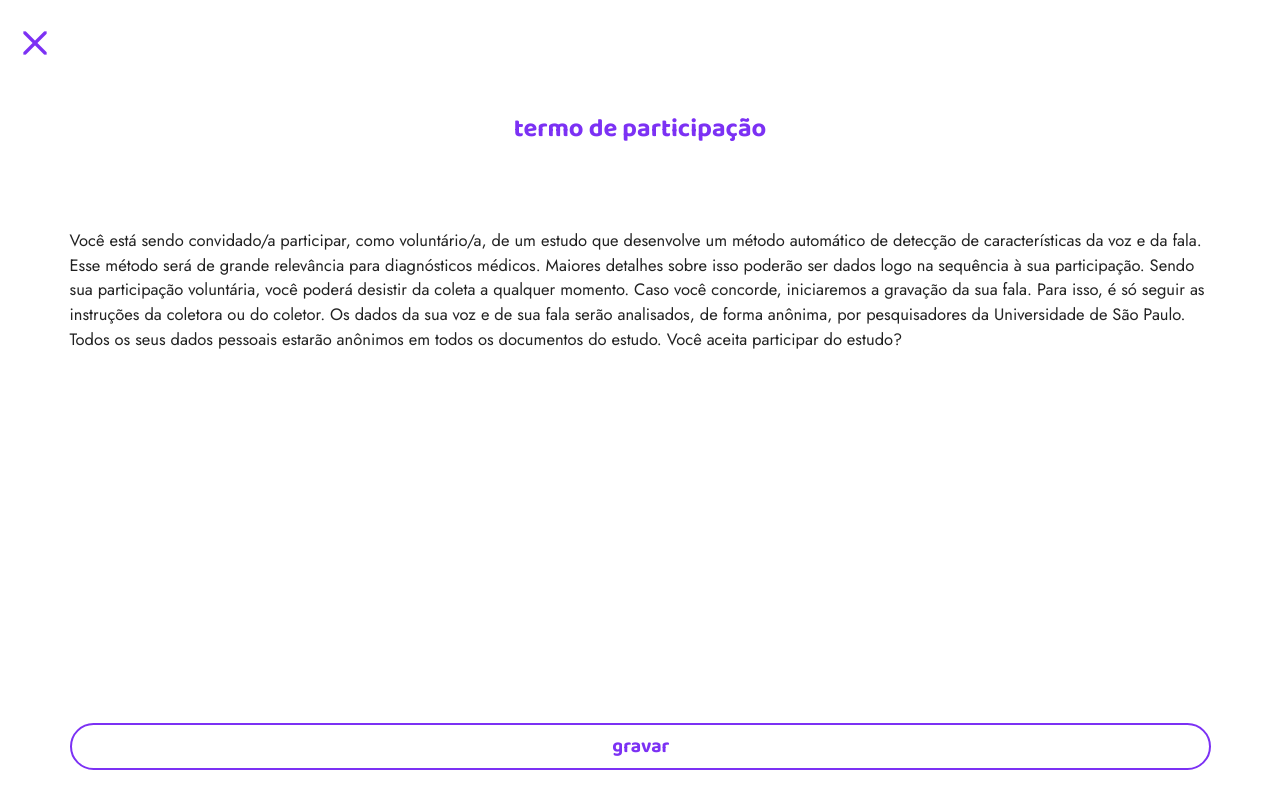
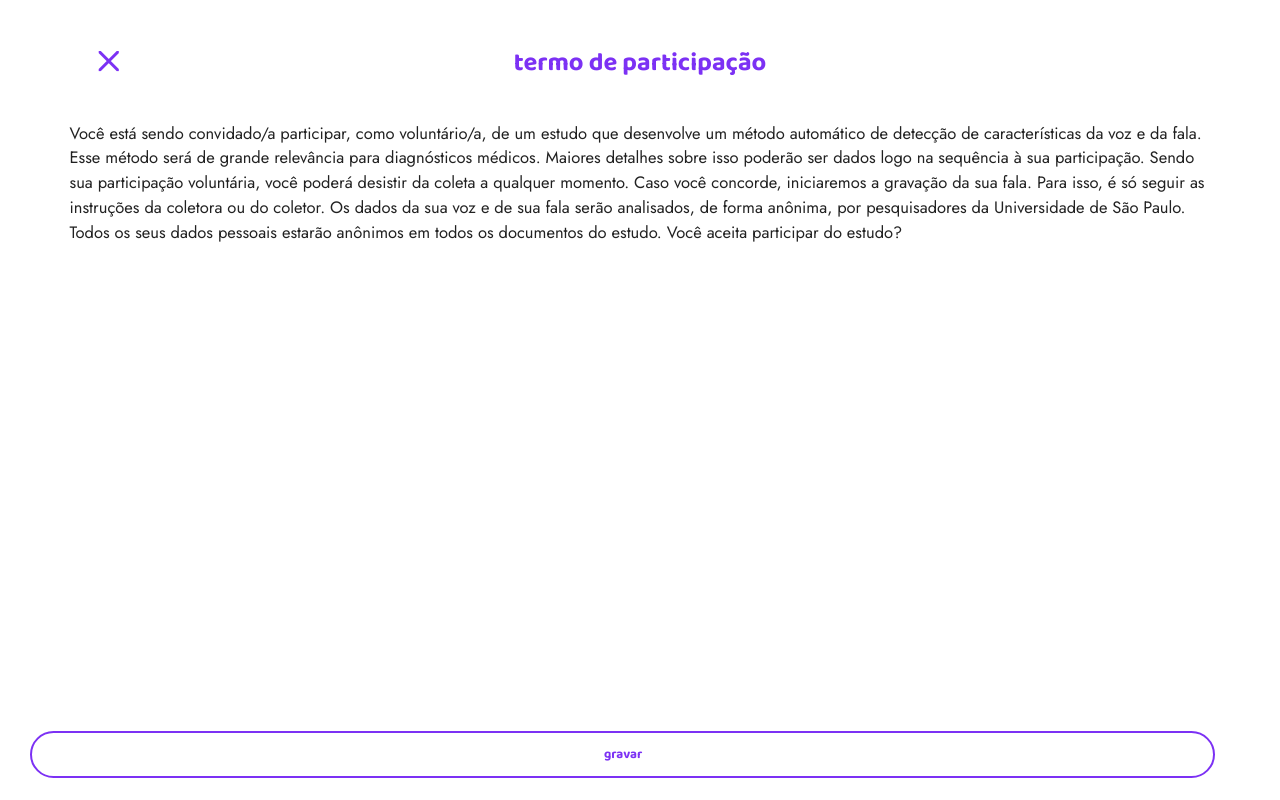
Before and after one commit to spirabr/PWA-App, a Vue app: page /gather/aceite in a window 1280 px wide. Built offline with nearby package versions, Linux system fonts and the light colour scheme.

Commit message:
Add all the modifications

```diff
--- a/src/App.vue
+++ b/src/App.vue
@@ -59,7 +59,6 @@ export default {
 
     display: flex;
     flex-direction: column;
-    justify-content: space-between;
   }
   .container .microphone {
     align-self: flex-start;
--- a/src/components/BackHomeButton.vue
+++ b/src/components/BackHomeButton.vue
@@ -1,7 +1,7 @@
 <template>
-  <router-link to="/">
+  <router-link class="close-btn" to="/">
 		<v-icon
-			class="close-btn"
+			class="margin-header icon-size"
 			color="var(--purple-color)"
 			x-large
 		>
@@ -18,8 +18,12 @@ export default {
 
 <style scoped>
 	.close-btn {
-		position: absolute !important;
-		top: 1.5rem;
-		left: 1rem;
+		text-decoration: none;
+	}
+	.margin-header {
+		margin: 14px 0 28px;
+	}
+	.icon-size {
+		font-size: 2.3rem !important;
 	}
 </style>
--- /dev/null
+++ b/src/components/GatherHeader.vue
@@ -0,0 +1,32 @@
+<template>
+  <header>
+    <v-row>
+      <v-col cols="2" class="d-flex align-center">
+        <back-home-button/>
+      </v-col>
+      <v-col cols="8">
+        <h1>{{ title }}</h1>
+      </v-col>
+    </v-row>
+  </header>
+</template>
+
+<script>
+import BackHomeButton from './BackHomeButton.vue';
+export default {
+  name: 'GatherHeader',
+  props: ['title'],
+  components: { BackHomeButton }
+};
+</script>
+
+<style scoped>
+h1 {
+  margin: 14px 0;
+}
+header {
+  width: 100% !important;
+  padding: 0 22px;
+  margin-bottom: 14px;
+}
+</style>
--- a/src/components/Microphone.vue
+++ b/src/components/Microphone.vue
@@ -1,20 +1,18 @@
 <template>
-  <v-container class="microphone">
+  <v-container :class="containerHeight">
     <v-btn
-      v-show="micState == 4 && Reset"
+      v-show="micState == 4 && reset"
       outlined
       rounded
-      block
       color="var(--grey-color-faded)"
       class="reset"
-      @click="reset"
+      @click="resetBtn"
     >
     refazer gravação
     </v-btn>
     <v-btn
       :outlined="micState < 4"
       rounded
-      block
       :color="btnColor"
       :class="micState < 4 ? '' : 'advance'"
       @click="toggleMic"
@@ -30,7 +28,7 @@ window.MediaRecorder = AudioRecorder;
 
 export default {
   name: 'Microphone',
-  props: [ 'Reset' ],
+  props: [ 'reset' ],
   data: () => ({
     micState: 0,
     audioURL: '',
@@ -105,7 +103,7 @@ export default {
       }
       else if (this.micState == 1){
         this.stopMicrophone();
-        if (!this.Reset) {
+        if (!this.reset) {
           this.micState = 4;
         }
       }
@@ -120,7 +118,7 @@ export default {
         this.$emit('ready');
       }
     },
-    reset() {
+    resetBtn() {
       this.audioURL = '';
       this.micState = 0;
       this.listener = undefined;
@@ -154,43 +152,53 @@ export default {
       default:
         return 'avançar';
       }
-    }
+    },
+    containerHeight() {
+      return {microphone: true, microphoneAfterRecorded: this.micState === 4, microphoneBeforeRecorded: this.micState != 4};
+    },
   }
 };
 </script>
 
 <style scoped>
   .container .microphone {
-    height: calc(17px + 2*47px);
     display: flex;
     flex-direction: column;
     justify-content: flex-end;
 
     align-self: flex-end;
     padding: 0;
+
+    position: fixed;
+    bottom: 22px;
+    left: 30px;
+
+    width: calc(100% - 2*30px);
   }
-  .v-btn:not(.v-btn--round).v-size--default {
-    height: 47px;
+  .container .microphoneAfterRecorded {
+    height: calc(17px + 2*47px);
   }
-  .v-btn:not(.v-btn--round).v-size--default .reset {
-    height: 30px;
+  .container .microphoneBeforeRecorded {
+    height: calc(17px + 47px);
   }
   .v-btn {
     text-transform: none;
     letter-spacing: inherit;
     font-weight: bold;
+    font-size: 1.3rem;
 
-    align-self: flex-start;
+    display: flex;
+    flex: unset;
+    max-width: auto;
+
     border: 2.7px solid;
 
-    flex: unset;
-  }
-  .v-btn.v-size--default {
-    font-size: 1.3rem;
+    background: white;
+
+    width: 100%;
+    height: 47px !important;
   }
   .container .reset {
-    height: 47px;
-    width: 276px;
     margin-bottom: 17px;
   }
   .advance {
--- a/src/views/gather/Aceite.vue
+++ b/src/views/gather/Aceite.vue
@@ -1,8 +1,7 @@
 <template>
   <v-container>
+    <gather-header title="termo de participação"/>
     <div class="instruction">
-      <back-home-button/>
-      <h1>termo de participação</h1>
       <p>
         Você está sendo convidado/a participar, como voluntário/a, de um estudo que desenvolve
         um método automático de detecção de características da voz e da fala.
@@ -20,7 +19,7 @@
     </div>
 
     <Microphone
-      :Reset=false
+      :reset=false
       @newAudio="saveTermo"
       @ready="nextPage"
     />
@@ -30,11 +29,11 @@
 <script>
 import router from '@/router';
 import Microphone from '@/components/Microphone.vue';
-import BackHomeButton from '@/components/BackHomeButton.vue';
+import GatherHeader from '@/components/GatherHeader.vue';
 
 export default {
   name: 'Aceite',
-  components: { Microphone, BackHomeButton },
+  components: { Microphone, GatherHeader },
   methods: {
     saveTermo(blobURL) {
       this.$store.commit('saveTermo', blobURL);
@@ -47,12 +46,16 @@ export default {
 </script>
 
 <style scoped>
+  header {
+    background: white;
+
+    width: 90%;
+  }
   .container {
     padding: 30px 22px;
 
     display: flex;
     flex-direction: column;
-    justify-content: space-between;
   }
   h1 {
     margin-right: 10px;
@@ -61,4 +64,7 @@ export default {
     align-items: center;
     margin: 7% 0;
   }
+  .instruction {
+    padding-bottom: 60px;
+  }
 </style>
--- a/src/views/gather/Audios.vue
+++ b/src/views/gather/Audios.vue
@@ -33,9 +33,8 @@
 
       <v-stepper-items id="stepper-content">
         <v-stepper-content step="1">
+          <gather-header title="vogal sustentada"/>
           <div class="instruction">
-            <back-home-button/>
-            <h1>vogal sustentada</h1>
             <p>Favor cumprir os seguintes passos: </p>
             <ol>
               <li>
@@ -49,7 +48,7 @@
           </div>
 
           <Microphone
-            :Reset=true
+            :reset=true
             @newAudio="saveSustentada"
             @ready="updateStepper"
           />
@@ -58,8 +57,7 @@
 
         <v-stepper-content step="2">
           <div class="instruction">
-            <back-home-button/>
-            <h1>parlenda</h1>
+            <gather-header title="parlenda"/>
             <p>Agora você poderia dizer alguma coisa de cor? Por exemplo: algo que você
               aprendeu na infância e sabe até hoje?
               <br>
@@ -74,7 +72,7 @@
           </div>
 
           <Microphone
-            :Reset=true
+            :reset=true
             @newAudio="saveParlenda"
             @ready="updateStepper"
           />
@@ -83,8 +81,7 @@
 
         <v-stepper-content step="3">
           <div class="instruction">
-            <back-home-button/>
-            <h1> frase lida </h1>
+            <gather-header title="frase"/>
             <p>Você poderia ler a frase destacada abaixo?<br>
               Caso contrário, pular esta etapa.</p>
             <h2>
@@ -105,7 +102,7 @@
           </v-btn>
           <div @click="disallowSkip()">
             <Microphone
-              :Reset=true
+              :reset=true
               @newAudio="saveFrase"
               @ready="goToDone"
             />
@@ -118,8 +115,8 @@
 
 <script>
 import Microphone from '@/components/Microphone.vue';
-import BackHomeButton from '@/components/BackHomeButton.vue';
 import router from '@/router';
+import GatherHeader from '@/components/GatherHeader.vue';
 
 export default {
   name: 'Gather',
@@ -128,7 +125,7 @@ export default {
     recording: false,
     allowSkip: true,
   }),
-  components: { Microphone, BackHomeButton },
+  components: { Microphone, GatherHeader },
   methods: {
     disallowSkip() {
       this.allowSkip = false;
@@ -169,8 +166,8 @@ export default {
     font-style: italic;
     text-align: center;
   }
-  .parlenda-text {
-    height: 100%;
+  .instruction {
+    justify-self: flex-start;
   }
   .v-stepper {
     width: 100%;
--- a/src/views/gather/Done.vue
+++ b/src/views/gather/Done.vue
@@ -8,7 +8,6 @@
         </strong> e selecione a coleta a ser enviada</p>
     </main>
     <v-btn
-      block
       rounded
       large
       color="var(--purple-color)"
@@ -63,18 +62,24 @@ export default {
     flex-direction: column;
     justify-content: center;
   }
-  .back-home {
+  .v-btn {
+    text-transform: none;
+    letter-spacing: inherit;
+    font-weight: bold;
+    font-size: 1.3rem;
+
     color: white;
 
-    font-weight: bold;
-    font-size: 18.5px;
+    display: flex;
+    flex: unset;
+    max-width: auto;
 
-    height: 50px;
+    border: 2.7px solid;
 
-    align-self: flex-end;
-  }
-  .v-btn:not(.v-btn--round).v-size--large {
-    height: 47px;
+    background: white;
+
+    width: 100%;
+    height: 47px !important;
   }
   main p {
     text-align: center;
--- a/src/views/gather/Form/Form.vue
+++ b/src/views/gather/Form/Form.vue
@@ -1,11 +1,6 @@
 <template>
   <v-container>
-    <header>
-      <back-home-button/>
-      <div class='placeholder'>
-        <h1>formulário</h1>
-      </div>
-    </header>
+    <gather-header title="formulário"/>
     <v-form ref='form'>
       <p>Registro do Paciente</p>
       <v-select
@@ -88,9 +83,7 @@
     </v-form>
 
     <v-btn
-      block
       rounded
-      id='next-btn'
       color='var(--purple-color)'
       @click='submit'
     >
@@ -101,12 +94,12 @@
 
 <script>
 import router from '@/router';
-import BackHomeButton from '@/components/BackHomeButton.vue';
+import GatherHeader from '@/components/GatherHeader.vue';
 import { validateRGH, loadOrRequestHospitals, todaysDate } from './Form.js';
 import { maskOptions, apiMaskOptions, covidOptions, apiCovidOptions } from './FormOptions';
 
 export default {
-  components: { BackHomeButton },
+  components: { GatherHeader },
   name: 'Form',
   data: () => ({
     form: {
@@ -158,14 +151,6 @@ export default {
   }
   .container header {
     width: 100%;
-    margin-bottom: 0.8rem;
-  }
-  .container header h1 {
-    color: var(--purple-color);
-    width: 100%;
-    font-weight: bold;
-    text-align: center;
-    margin-bottom: 1rem;
   }
   .v-form {
     width: 100%;
@@ -191,19 +176,12 @@ export default {
     justify-items: center;
     align-items: center;
   }
-  .container .next-btn {
-    position: absolute;
-    bottom: 4rem;
-  }
   .v-btn {
-    width: 100%;
-
     font-size: 1.3rem;
     font-weight: bold;
     color: white;
   }
   .v-btn:not(.v-btn--round).v-size--default {
-    width: 100%;
     height: 47px;
   }
   .container  .v-input--selection-controls {
```
Also changed, not shown: .eslintrc.js.
